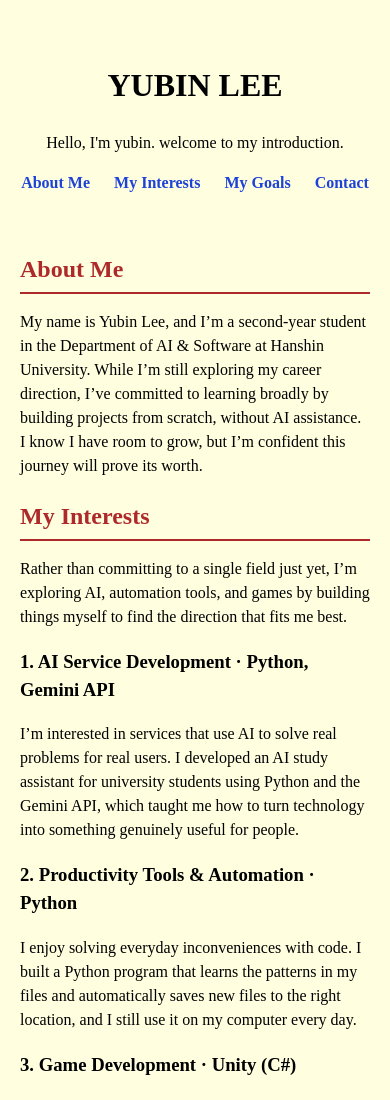
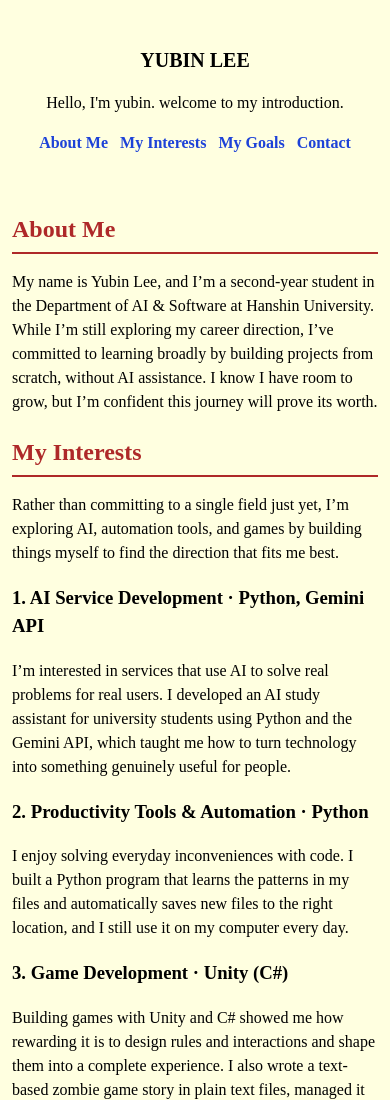
Before and after one commit to yubin0114/about-me, a plain HTML site: page index.html in a window 390 px wide. Shown: the top 1100 px of the page. Drawn offline with Linux system fonts and the light colour scheme.

Commit message:
style: 모바일 화면  대응(flex-wrap,미디어, 쿼리)

```diff
--- a/style.css
+++ b/style.css
@@ -20,6 +20,7 @@ nav ul {
     justify-content: center;
     gap: 24px;
     display: flex;
+    flex-wrap: wrap;
 }
 
 nav a {
@@ -58,3 +59,17 @@ footer {
     border-top: 1px solid #ae2929;
 
 }
+
+@media (max-width: 600px) {
+    body {
+        padding: 12px;
+    }
+
+    h1 {
+        font-size: 1.25rem;
+    }
+
+    nav ul {
+        gap: 12px;
+    }
+}
```
